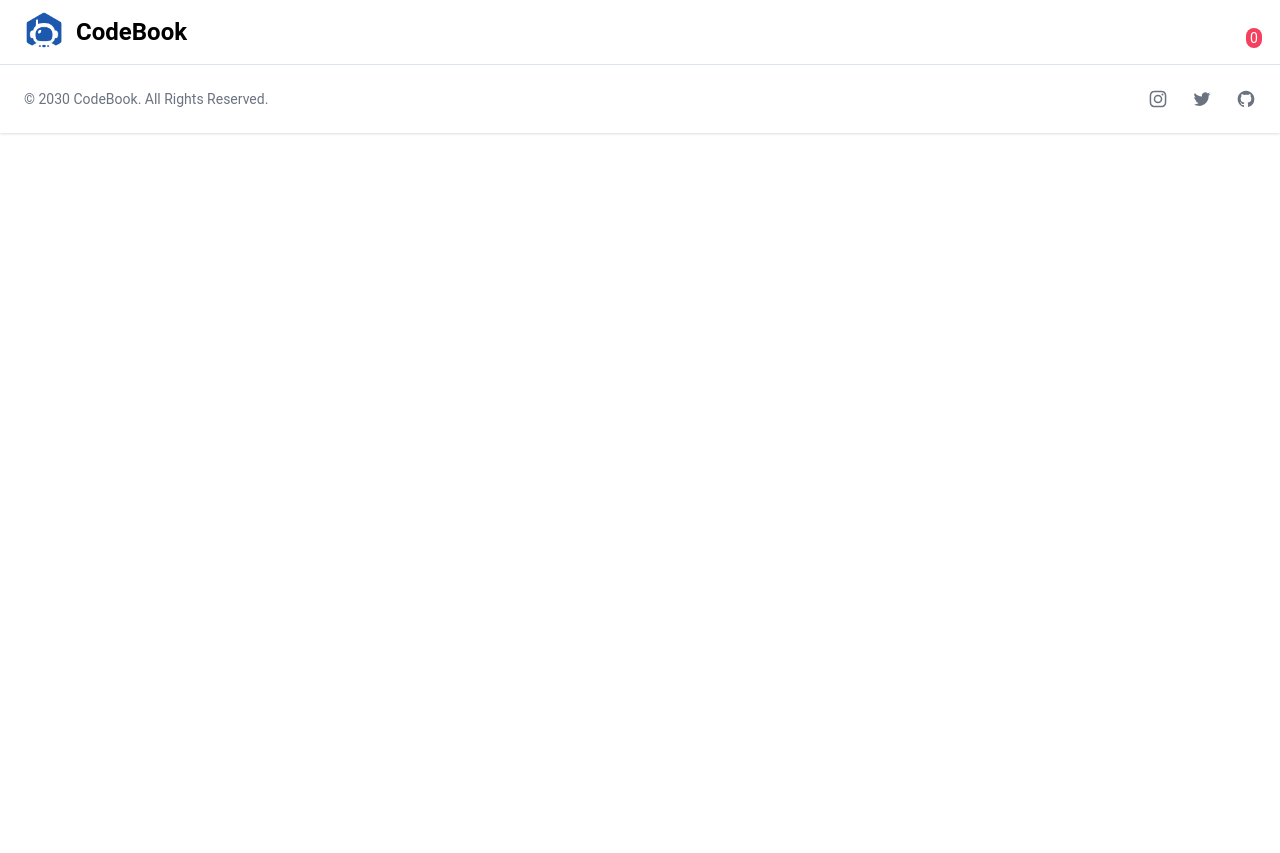
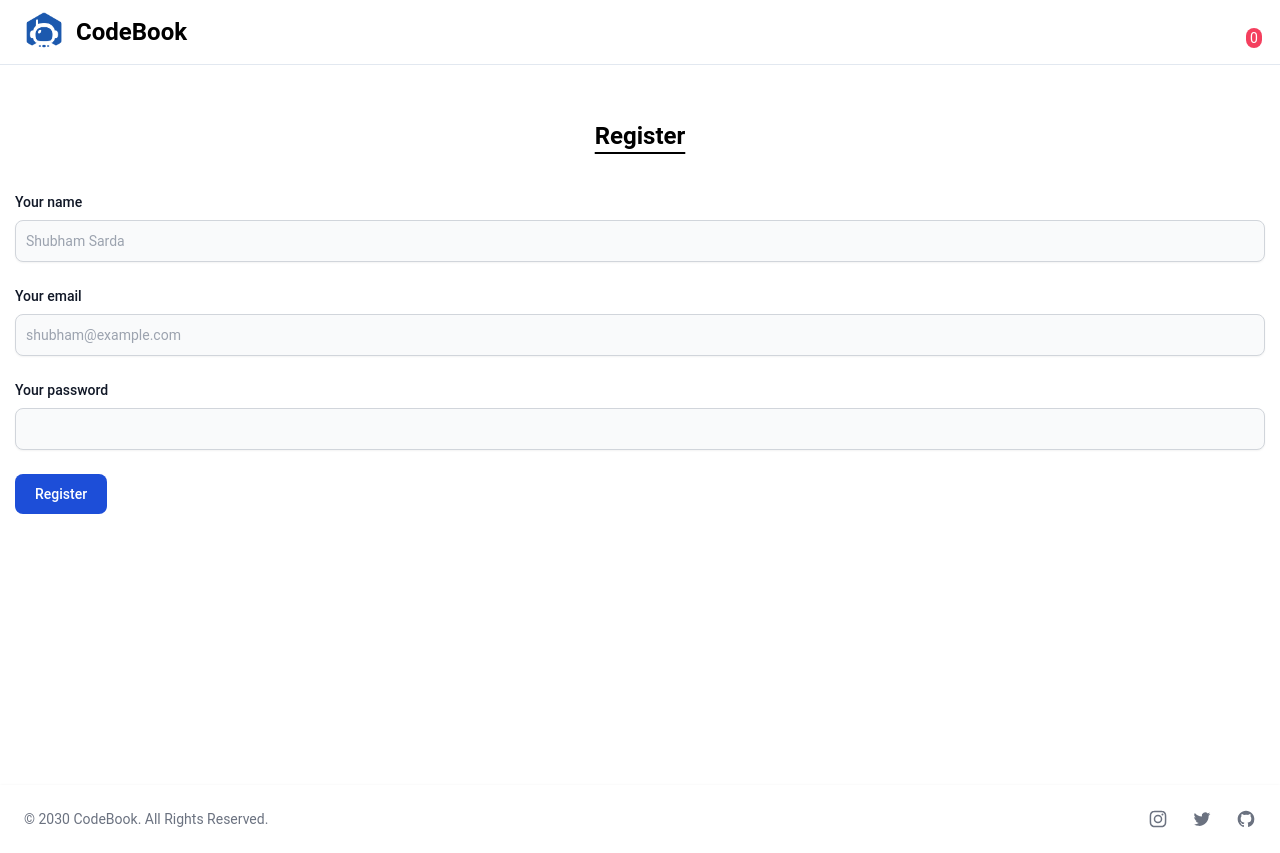
Before and after one commit to afeets/codebook, a React (Create React App) app: page /register in a window 1280 px wide. Before the commit the page ends 800 px from the top, so only its background shows below. Built offline with nearby package versions, Linux system fonts and the light colour scheme.

Commit message:
set up fetch request to register url

```diff
--- a/data/db.json
+++ b/data/db.json
@@ -237,8 +237,13 @@
       "best_seller": true
     }
   ],
-    "orders": [
-    ],
+  "orders": [],
   "users": [
+    {
+      "email": "andyfeetenby@gmail.com",
+      "password": "$2a$10$bhNE2iSe0lKfHbXK3yaMg.L5H/h8tp0A0KR3JTTh6owjEPjegPAhW",
+      "name": "Andrew Feetenby",
+      "id": 1
+    }
   ]
 }
--- a/package.json
+++ b/package.json
@@ -39,6 +39,7 @@
     ]
   },
   "devDependencies": {
+    "json-server": "^0.17.4",
     "json-server-auth": "^2.1.0",
     "tailwindcss": "^3.4.1"
   }
--- a/src/pages/Register.js
+++ b/src/pages/Register.js
@@ -1,10 +1,32 @@
 export const Register = () => {
+
+  async function handleRegister(event){
+    event.preventDefault();
+    const authDetail = {
+      name: event.target.name.value,
+      email: event.target.email.value,
+      password: event.target.password.value
+    }
+
+    const requestOptions = {
+      method: "POST",
+      headers: {"content-type": "application/json"},
+      body: JSON.stringify(authDetail)
+    }
+
+    // fetch request
+    const response = await fetch("http://localhost:8000/register", requestOptions);
+
+    const data = await response.json();
+    console.log(data);
+  }
+
   return (
     <main>
       <section>
         <p className="text-2xl text-center font-semibold dark:text-slate-100 my-10 underline underline-offset-8">Register</p>
       </section>
-        <form>
+        <form onSubmit={ handleRegister }>
         <div className="mb-6">
               <label htmlFor="name" className="block mb-2 text-sm font-medium text-gray-900 dark:text-gray-300">Your name</label>
               <input type="name" id="name" className="shadow-sm bg-gray-50 border border-gray-300 text-gray-900 text-sm rounded-lg focus:ring-blue-500 focus:border-blue-500 block w-full p-2.5 dark:bg-gray-700 dark:border-gray-600 dark:placeholder-gray-400 dark:text-white dark:focus:ring-blue-500 dark:focus:border-blue-500 dark:shadow-sm-light" placeholder="Shubham Sarda" required autoComplete="off" />
--- a/src/pages/index.js
+++ b/src/pages/index.js
@@ -2,3 +2,6 @@ export { HomePage } from './Home/HomePage';
 export { Hero } from './Home/components/Hero';
 export { ProductsList } from './Products/ProductsList';
 export { ProductDetail } from './ProductDetail';
+
+export { Login } from './Login';
+export { Register } from './Register';
--- a/src/routes/AllRoutes.js
+++ b/src/routes/AllRoutes.js
@@ -1,5 +1,5 @@
 import { Route, Routes } from 'react-router-dom';
-import { HomePage, ProductsList, ProductDetail } from '../pages';
+import { HomePage, ProductsList, ProductDetail, Login, Register } from '../pages';
 
 export const AllRoutes = () => {
   return (
@@ -8,7 +8,8 @@ export const AllRoutes = () => {
         <Route path="/" element={<HomePage />}/>
         <Route path="/products" element={<ProductsList />} />
         <Route path="/products/:id" element={<ProductDetail />} />
-        <Route path="/cart" />
+        <Route path="/login" element={<Login />} />
+        <Route path="/register" element={<Register />} />
     </Routes>
     </>
   )
```
Also changed, not shown: 1 other file (tests, documents, lock files or other folders). Lines whose indentation alone changed are shown as unchanged.
